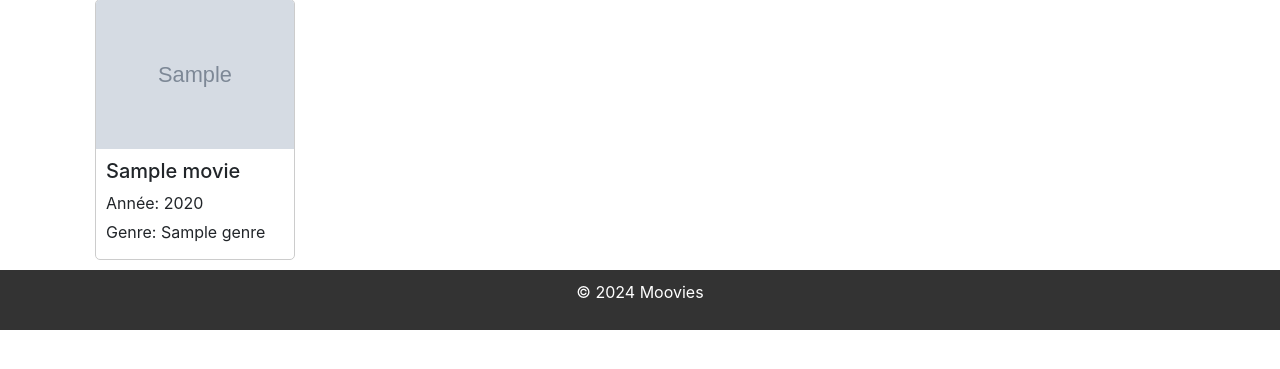
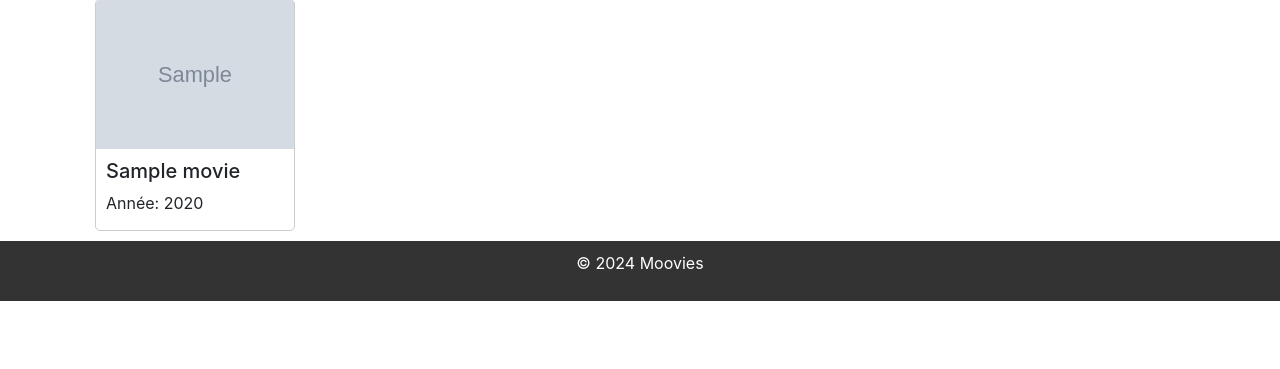
Before and after one commit to abougma/Django-Moovies, a Django app: template moovies/templates/moovie/searchFilm.html in a window 1280 px wide. Shown: the part 233-602 px from the top of the page. Run offline with Django 5.2, Linux system fonts and the light colour scheme; the template is opened without the code that fills it: most values are stand-ins (such as "Sample title", 1, 10 or a date in 2020); grey boxes marked "Sample" are stand-in pictures; some libraries are stand-ins or nearby versions.

Commit message:
Feat: udapte views

```diff
--- a/moovies/templates/moovie/searchFilm.html
+++ b/moovies/templates/moovie/searchFilm.html
@@ -81,8 +81,6 @@
                     <div class="movie-details">
                         <h5 class="movie-title">{{ movie.title }}</h5>
                         <p class="movie-year">Année: {{ movie.year }}</p>
-                        <p class="movie-year">Genre: {{ movie.genre }}</p>
-
                     </div>
                 </div>
             {% endfor %}
```
